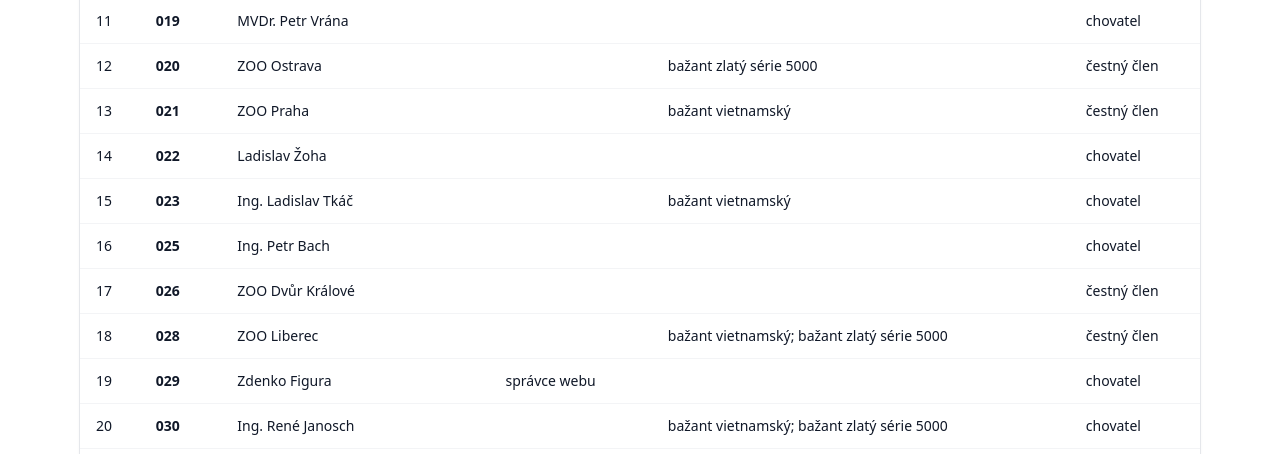
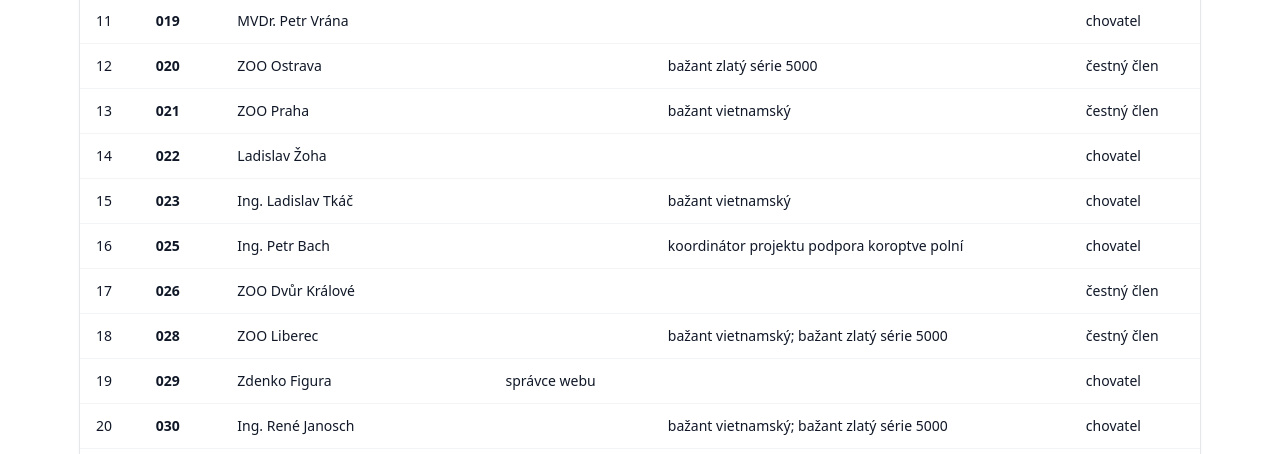
Before and after one commit to matus-kocik/wpa-cz-sk, a Django app: template templates/members.html in a window 1280 px wide. Shown: the part 1201-1655 px from the top of the page. Run offline with Django 5.2, Linux system fonts and the light colour scheme; the template is opened without the code that fills it, so the values that code supplies are empty; style sheets or scripts are compiled from the project's sources.

Commit message:
koordinator

```diff
--- a/templates/members.html
+++ b/templates/members.html
@@ -34,7 +34,7 @@
           <tr><td class="px-4 py-3">13</td><td class="px-4 py-3 font-semibold">021</td><td class="px-4 py-3">ZOO Praha</td><td class="px-4 py-3"></td><td class="px-4 py-3">bažant vietnamský</td><td class="px-4 py-3">čestný člen</td></tr>
           <tr><td class="px-4 py-3">14</td><td class="px-4 py-3 font-semibold">022</td><td class="px-4 py-3">Ladislav Žoha</td><td class="px-4 py-3"></td><td class="px-4 py-3"></td><td class="px-4 py-3">chovatel</td></tr>
           <tr><td class="px-4 py-3">15</td><td class="px-4 py-3 font-semibold">023</td><td class="px-4 py-3">Ing. Ladislav Tkáč</td><td class="px-4 py-3"></td><td class="px-4 py-3">bažant vietnamský</td><td class="px-4 py-3">chovatel</td></tr>
-          <tr><td class="px-4 py-3">16</td><td class="px-4 py-3 font-semibold">025</td><td class="px-4 py-3">Ing. Petr Bach</td><td class="px-4 py-3"></td><td class="px-4 py-3"></td><td class="px-4 py-3">chovatel</td></tr>
+          <tr><td class="px-4 py-3">16</td><td class="px-4 py-3 font-semibold">025</td><td class="px-4 py-3">Ing. Petr Bach</td><td class="px-4 py-3"></td><td class="px-4 py-3">koordinátor projektu podpora koroptve polní</td><td class="px-4 py-3">chovatel</td></tr>
           <tr><td class="px-4 py-3">17</td><td class="px-4 py-3 font-semibold">026</td><td class="px-4 py-3">ZOO Dvůr Králové</td><td class="px-4 py-3"></td><td class="px-4 py-3"></td><td class="px-4 py-3">čestný člen</td></tr>
           <tr><td class="px-4 py-3">18</td><td class="px-4 py-3 font-semibold">028</td><td class="px-4 py-3">ZOO Liberec</td><td class="px-4 py-3"></td><td class="px-4 py-3">bažant vietnamský; bažant zlatý série 5000</td><td class="px-4 py-3">čestný člen</td></tr>
           <tr><td class="px-4 py-3">19</td><td class="px-4 py-3 font-semibold">029</td><td class="px-4 py-3">Zdenko Figura</td><td class="px-4 py-3">správce webu</td><td class="px-4 py-3"></td><td class="px-4 py-3">chovatel</td></tr>
```
